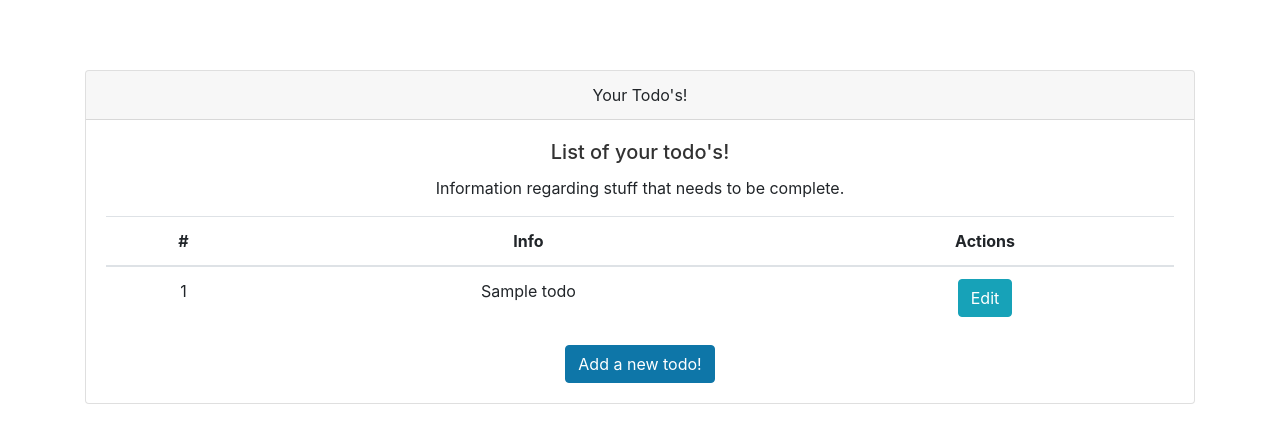
After one commit to WillBao33/FastAPI, a FastAPI app: template TodoApp/templates/todo.html in a window 1280 px wide. The commit adds this page. Shown: the top 443 px of the page. Run offline with FastAPI, Linux system fonts and the light colour scheme; the template is opened without the code that fills it: most values are stand-ins (such as "Sample title", 1, 10 or a date in 2020); some libraries are stand-ins or nearby versions.

Commit message:
Added JS Implementation

```diff
--- a/TodoApp/static/css/base.css
+++ b/TodoApp/static/css/base.css
@@ -14,7 +14,7 @@ h1, h2, h3, h4, h5, h6 {
 }
 
 .strike-through-td {
-    text-decoration: line-through;
+    text-decoration: line-through !important;
 }
 
 /* h1 {
--- a/TodoApp/templates/layout.html
+++ b/TodoApp/templates/layout.html
@@ -10,5 +10,9 @@
     {% block content %}
 
     {% endblock %}
+        <script src="{{ url_for('static', path='/js/jquery-slim.js') }}"></script>
+        <script src="{{ url_for('static', path='/js/popper.js') }}"></script>
+        <script src="{{ url_for('static', path='/js/bootstrap.js') }}"></script>
+        <script src="{{ url_for('static', path='/js/base.js') }}" defer></script>
 </body>
 </html>
--- a/TodoApp/templates/login.html
+++ b/TodoApp/templates/login.html
@@ -6,7 +6,7 @@
                 Login
             </div>
             <div class="card-body">
-                <form id="LoginForm">
+                <form id="loginForm">
                     <div class="form-group">
                         <label>Username</label>
                         <input type="text" class="form-control" name="username" autocomplete="username" required>
--- /dev/null
+++ b/TodoApp/templates/todo.html
@@ -0,0 +1,55 @@
+{% extends 'layout.html' %}
+{% block content %}
+
+<div class="container">
+    <div class="card text-center">
+        <div class="card-header">
+            Your Todo's!
+        </div>
+        <div class="card-body">
+            <h5 class="card-title">
+                List of your todo's!
+            </h5>
+            <p class="card-text">
+                Information regarding stuff that needs to be complete.
+            </p>
+
+            <table class="table table-hover">
+                <thead>
+                    <tr>
+                        <th scope="col">#</th>
+                        <th scope="col">Info</th>
+                        <th scope="col">Actions</th>
+                    </tr>
+                </thead>
+                <tbody>
+                {% for todo in todos %}
+                {% if not todo.complete %}
+                <tr class="pointer">
+                    <td>{{loop.index}}</td>
+                    <td>{{todo.title}}</td>
+                    <td>
+                        <button onclick="window.location.href='edit-todo-page/{{todo.id}}'" type="button" class="btn btn-info">
+                            Edit
+                        </button>
+                    </td>
+                </tr>
+                {% else %}
+                <tr class="pointer alert alert-success">
+                    <td>{{loop.index}}</td>
+                    <td class="strike-through-td">{{todo.title}}</td>
+                    <td>
+                        <button onclick="window.location.href='edit-todo-page/{{todo.id}}'" type="button" class="btn btn-info">
+                            Edit
+                        </button>
+                    </td>
+                </tr>
+                {% endif %}
+                {% endfor %}
+                </tbody>
+            </table>
+            <a href="add-todo-page" class="btn btn-primary">Add a new todo!</a>
+        </div>
+    </div>
+</div>
+{% endblock %}
```
Also changed, not shown: TodoApp/routers/todos.py (+26 -1 lines), todosapp.db.
